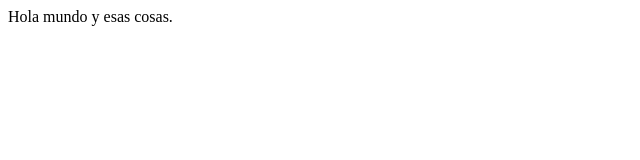
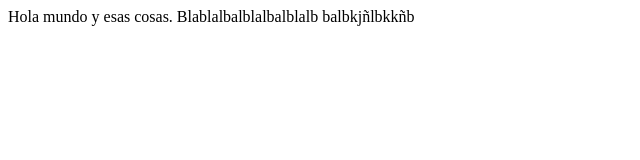
Before and after one commit to KikoMR85/gitprueba, a plain HTML site: page index.html in a window 1280 px wide. Shown: the whole page, without its empty margins (0-640 px from the left). Drawn offline with Linux system fonts and the light colour scheme.

Commit message:
version-02

```diff
--- a/index.html
+++ b/index.html
@@ -7,5 +7,7 @@
 </head>
 <body>
     Hola mundo y esas cosas.
+    Blablalbalblalbalblalb
+    balbkjñlbkkñb
 </body>
 </html>
```
